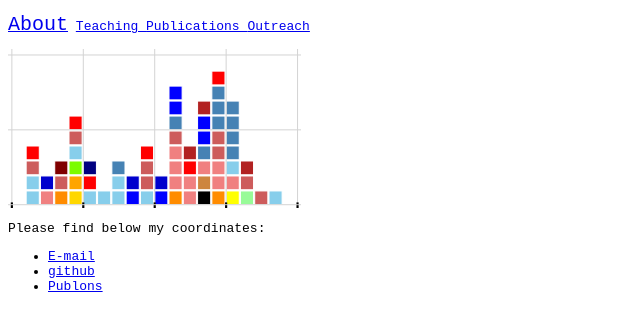
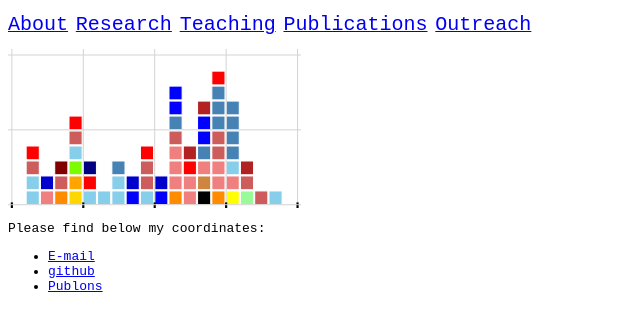
Before and after one commit to fserva/fserva.github.io, a plain HTML site: page index.html in a window 1280 px wide. Shown: the whole page, without its empty margins (0-640 px from the left). Drawn offline with Linux system fonts and the light colour scheme.

Commit message:
harmonized contents

```diff
--- a/index.html
+++ b/index.html
@@ -10,10 +10,10 @@
 <div class="blurb">
 <p>
 <a href="/about"><font size="+2">About</font></a>
-<a href="/research"></a>
-<a href="/teaching"> Teaching </a>
-<a href="/publications"> Publications </a>
-<a href="/outreach"> Outreach </a>
+<a href="/research"><font size="+2">Research</font></a>
+<a href="/teaching"><font size="+2">Teaching</font></a>
+<a href="/publications"><font size="+2">Publications</font></a>
+<a href="/outreach"><font size="+2">Outreach</font></a>
 </p>
 </body>
 
```
